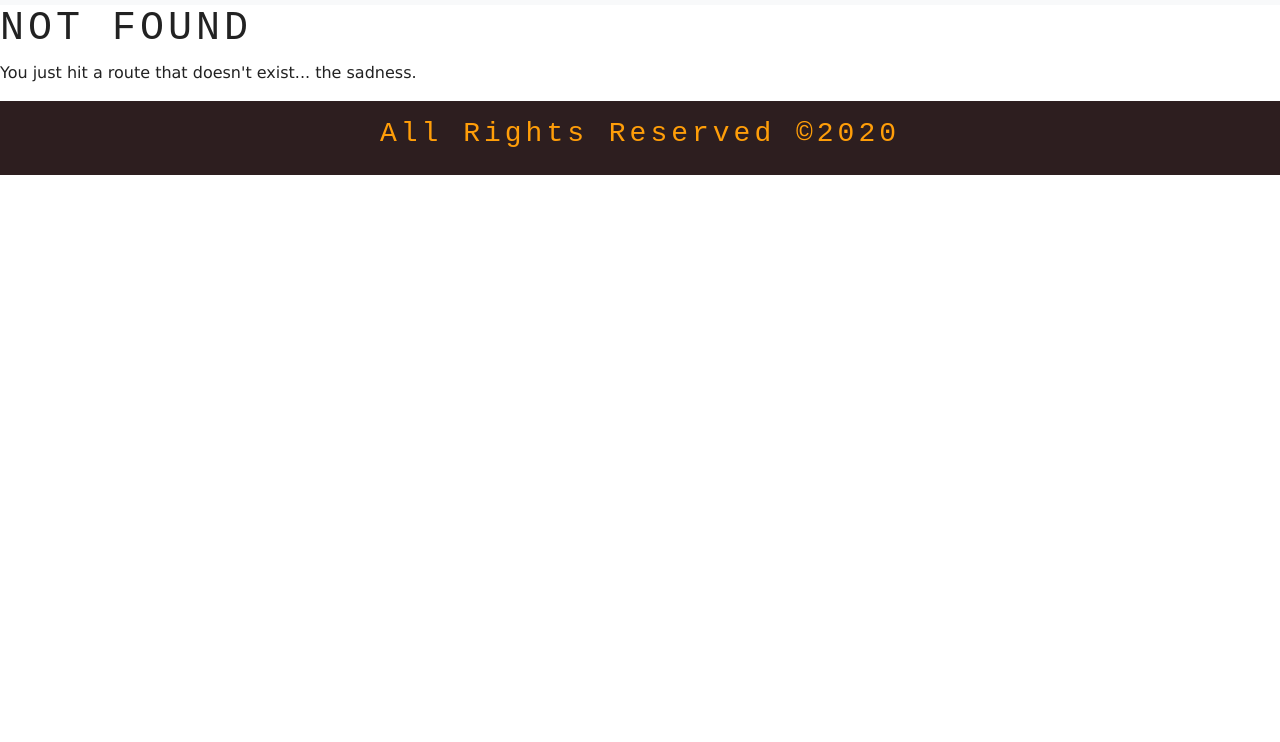
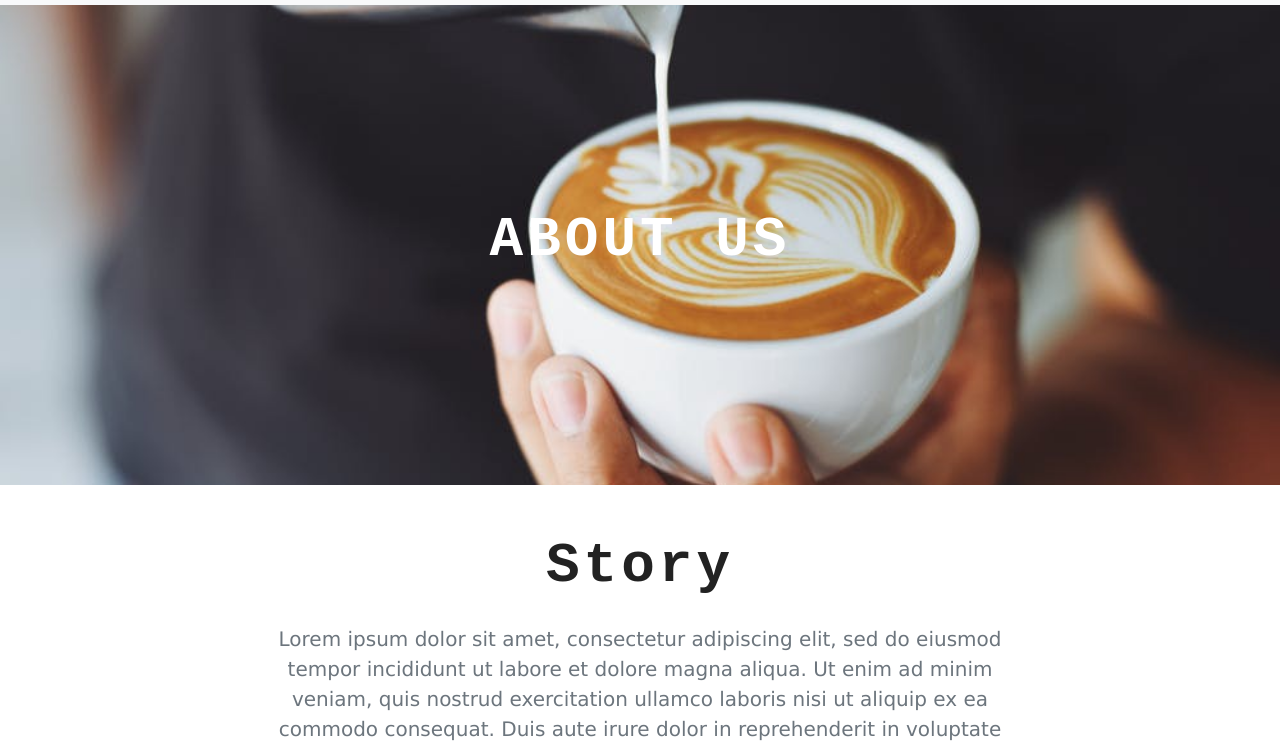
Before and after one commit to amt227/Online-Store, a Gatsby site: page /about in a window 1280 px wide. Before the commit this address had no page. Shown: the part 69-811 px from the top of the page. Built offline with nearby package versions, Linux system fonts and the light colour scheme; Gatsby itself is replaced by a stand-in of ours.

Commit message:
Update the About us page and setup Contentful

```diff
--- a/gatsby-config.js
+++ b/gatsby-config.js
@@ -1,3 +1,6 @@
+require("dotenv").config({
+  path: `.env.${process.env.NODE_ENV}`
+})
 module.exports = {
   siteMetadata: {
     title: `Online store`,
@@ -5,6 +8,13 @@
     author: `@gatsbyjs`,
   },
   plugins: [
+    {
+      resolve: `gatsby-source-contentful`,
+      options: {
+        spaceId: process.env.CONTENTFUL_SPACE_ID,
+        accessToken: process.env.CONTENTFUL_ACCESS_TOKEN
+      }
+    },
     `gatsby-plugin-react-helmet`,
     {
       resolve: `gatsby-source-filesystem`,
--- a/package.json
+++ b/package.json
@@ -12,6 +12,7 @@
     "gatsby-plugin-offline": "^3.2.1",
     "gatsby-plugin-react-helmet": "^3.3.1",
     "gatsby-plugin-sharp": "^2.6.1",
+    "gatsby-source-contentful": "^2.3.3",
     "gatsby-source-filesystem": "^2.3.1",
     "gatsby-transformer-sharp": "^2.5.1",
     "prop-types": "^15.7.2",
--- a/src/components/home/Info.js
+++ b/src/components/home/Info.js
@@ -18,7 +18,7 @@
               nulla pariatur. Excepteur sint occaecat cupidatat non proident,
               sunt in culpa qui officia deserunt mollit anim id est laborum.
             </p>
-            <Link to="/about/">
+            <Link to="/about">
                 <button className="btn text-uppercase btn-yellow">
                     About page
                 </button>
--- a/src/components/layout.css
+++ b/src/components/layout.css
@@ -29,7 +29,7 @@
   color: var(--mainYellow);
   font-size: 2rem;
 }
-.default-background {
+.default-background,.about-background {
   min-height: 100vh;
   display: flex;
   align-items: center;
@@ -49,3 +49,6 @@
 .footer {
   background: var(--mainBrown);
 }
+.about-background{
+  min-height: 60vh;
+}
--- /dev/null
+++ b/src/pages/about.js
@@ -0,0 +1,33 @@
+import React from "react"
+import Layout from "../components/layout"
+import SEO from "../components/seo"
+import { FaItchIo } from "react-icons/fa"
+import { Link, graphql } from "gatsby"
+import BackgroundSection from "../components/globals/BackgroundSection"
+import Info from "../components/home/Info"
+
+const AboutPage = ({ data }) => (
+  <Layout>
+    <SEO title="Home" keywords={[`gatsby`, `application`, `react`]} />
+    <BackgroundSection
+      img={data.img.childImageSharp.fluid}
+      title="About us"
+      styleClass="about-background"
+    />
+    <Info/>
+  </Layout>
+)
+
+export const query = graphql`
+  {
+    img: file(relativePath: { eq: "about-background.jpeg" }) {
+      childImageSharp {
+        fluid {
+          ...GatsbyImageSharpFluid_tracedSVG
+        }
+      }
+    }
+  }
+`
+
+export default AboutPage
```
Also changed, not shown: 2 other files.
